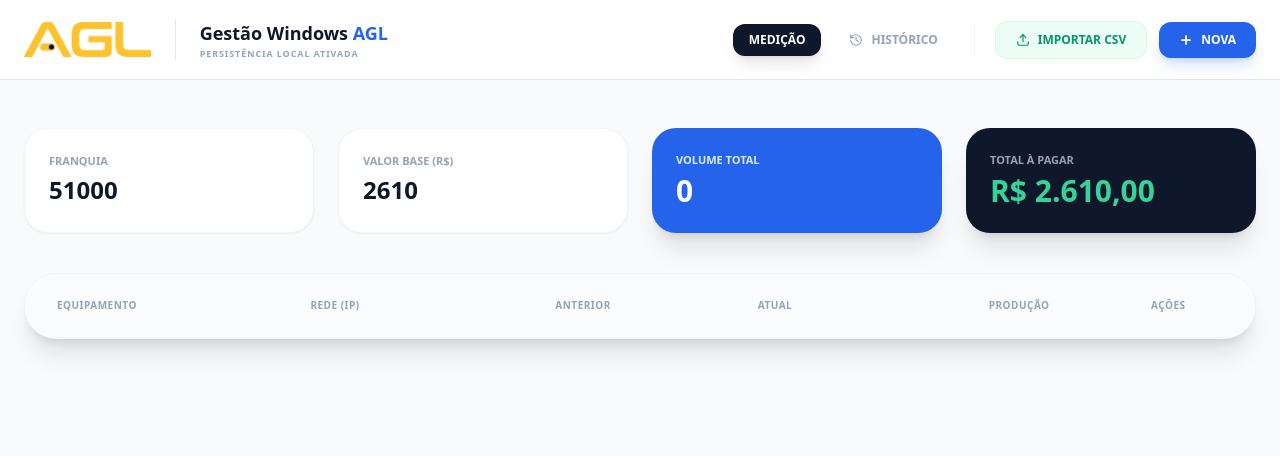
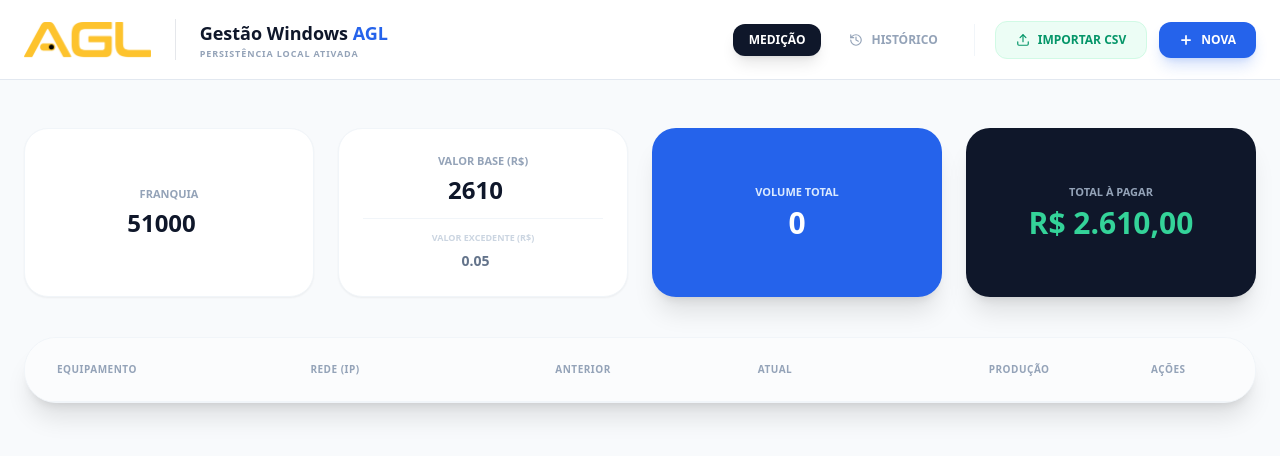
Before and after one commit to luanpenido/AGL-Print, a React (Vite) app: page / in a window 1280 px wide. Shown: the top 456 px of the page. Built offline with nearby package versions, Linux system fonts and the light colour scheme.

Commit message:
correções

```diff
--- a/App.tsx
+++ b/App.tsx
@@ -326,19 +326,23 @@ const App: React.FC = () => {
         {activeTab === 'current' ? (
           <>
             <div className="grid grid-cols-1 md:grid-cols-4 gap-6 mb-10">
-              <div className="bg-white p-6 rounded-3xl border border-slate-100 shadow-sm">
+              <div className="bg-white p-6 rounded-3xl border border-slate-100 shadow-sm text-center flex flex-col justify-center">
                 <p className="text-[11px] font-bold text-slate-400 uppercase mb-1">Franquia</p>
-                <input type="number" className="text-2xl font-black w-full outline-none text-slate-900 bg-transparent" value={config.franquia} onChange={e => setConfig({ ...config, franquia: Number(e.target.value) })} />
+                <input type="number" className="text-2xl font-black w-full outline-none text-slate-900 bg-transparent text-center" value={config.franquia} onChange={e => setConfig({ ...config, franquia: Number(e.target.value) })} />
               </div>
-              <div className="bg-white p-6 rounded-3xl border border-slate-100 shadow-sm">
+              <div className="bg-white p-6 rounded-3xl border border-slate-100 shadow-sm text-center flex flex-col justify-center">
                 <p className="text-[11px] font-bold text-slate-400 uppercase mb-1">Valor Base (R$)</p>
-                <input type="number" className="text-2xl font-black w-full outline-none text-slate-900 bg-transparent" value={config.valorFranquia} onChange={e => setConfig({ ...config, valorFranquia: Number(e.target.value) })} />
+                <input type="number" className="text-2xl font-black w-full outline-none text-slate-900 bg-transparent text-center" value={config.valorFranquia} onChange={e => setConfig({ ...config, valorFranquia: Number(e.target.value) })} />
+                <div className="mt-3 pt-3 border-t border-slate-100">
+                  <p className="text-[9px] font-bold text-slate-300 uppercase mb-1">Valor Excedente (R$)</p>
+                  <input type="number" step="0.01" className="text-sm font-bold w-full outline-none text-slate-500 bg-transparent text-center" value={config.valorExtra} onChange={e => setConfig({ ...config, valorExtra: Number(e.target.value) })} />
+                </div>
               </div>
-              <div className="bg-blue-600 p-6 rounded-3xl shadow-xl text-white">
+              <div className="bg-blue-600 p-6 rounded-3xl shadow-xl text-white text-center flex flex-col justify-center">
                 <p className="text-[11px] font-bold text-blue-100 uppercase mb-1">Volume Total</p>
                 <div className="text-3xl font-black">{totals.totalCopias.toLocaleString()}</div>
               </div>
-              <div className="bg-slate-900 p-6 rounded-3xl shadow-xl text-white">
+              <div className="bg-slate-900 p-6 rounded-3xl shadow-xl text-white text-center flex flex-col justify-center">
                 <p className="text-[11px] font-bold text-slate-400 uppercase mb-1">Total à Pagar</p>
                 <div className="text-3xl font-black text-emerald-400">R$ {totals.totalPagar.toLocaleString('pt-BR', { minimumFractionDigits: 2 })}</div>
               </div>
```
